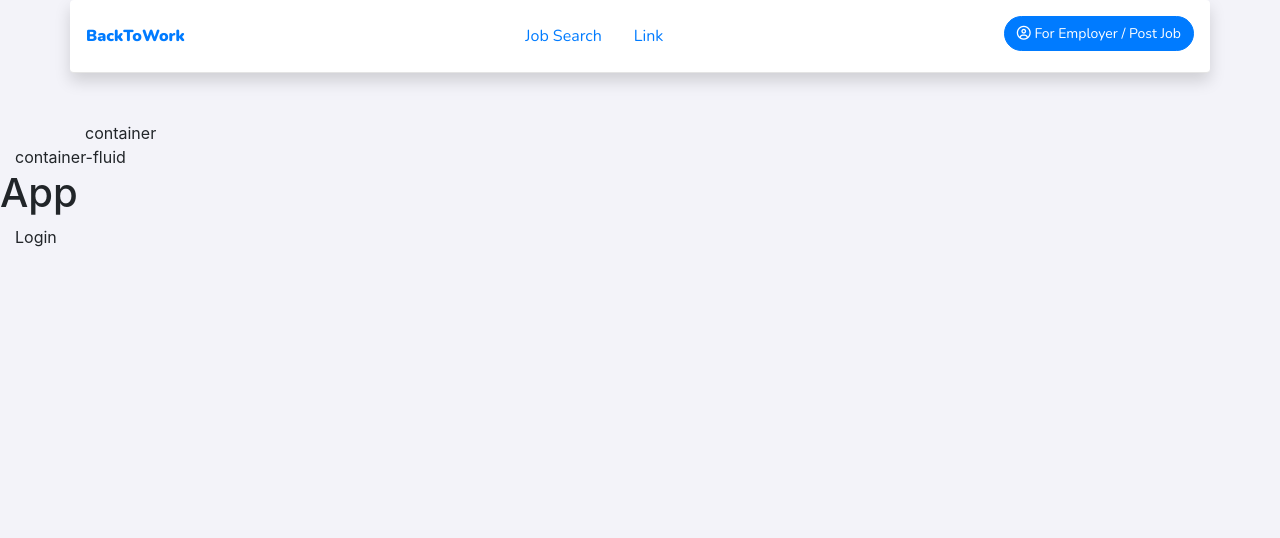
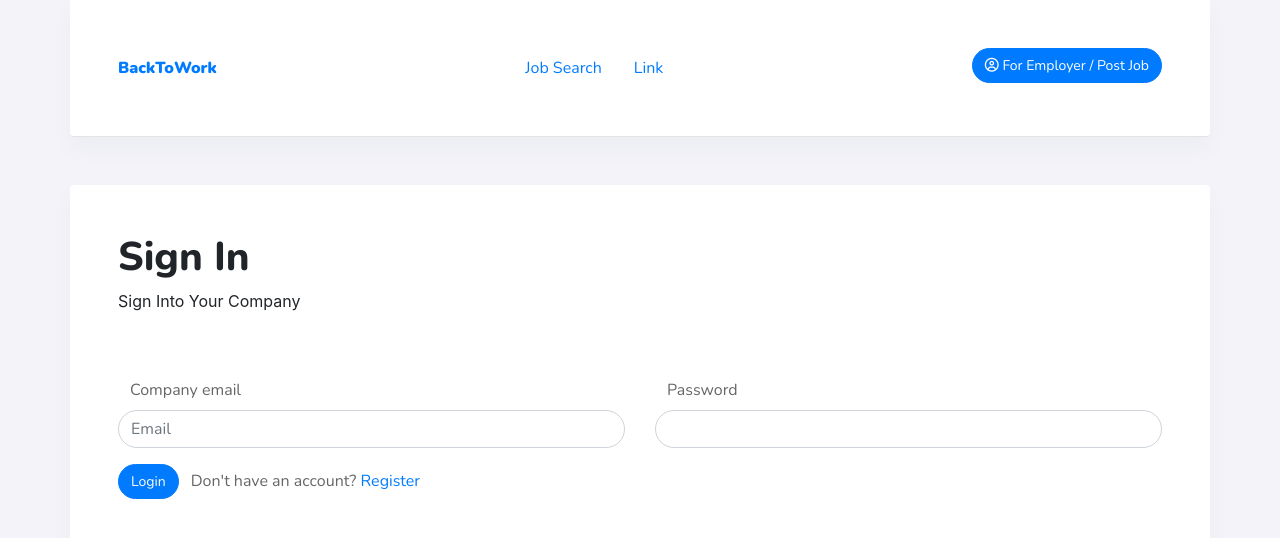
Before and after one commit to DmytroLypovetskiy/BackToWork, a React (Create React App) app in the folder client/: page /login in a window 1280 px wide. Shown: the top 538 px of the page. Built offline with nearby package versions, Linux system fonts and the light colour scheme; a web font is replaced by a local one.

Commit message:
Created Register and Login Components

```diff
--- a/client/src/App.js
+++ b/client/src/App.js
@@ -9,14 +9,6 @@ import { Login, Register } from './components/auth';
 const App = () => (
   <BrowserRouter>
     <Header />
-    <div className="container">
-      container
-    </div>
-    <div className="container-fluid">
-      container-fluid
-    </div>
-
-    <h1>App</h1>
     <Route exact path='/' component={Landing} />
     <section className="container-fluid">
       <Switch>
--- a/client/src/App.scss
+++ b/client/src/App.scss
@@ -3,3 +3,27 @@
 body {
   background-color: #f3f3f9;
 }
+
+h1,
+label,
+.btn,
+.form-control {
+  font-family: 'Nunito', sans-serif;
+}
+
+h1 {
+  font-weight: 800;
+}
+
+label {
+  color: #666;
+  padding-left: 0.75rem;
+}
+
+.btn {
+  font-size: .875rem;
+}
+
+.shadow {
+  box-shadow: 0 0.75rem 1.5rem rgba(20, 40, 60, .03) !important;
+}
--- a/client/src/components/auth/Login.js
+++ b/client/src/components/auth/Login.js
@@ -1,11 +1,57 @@
-import React from 'react'
+import React from 'react';
+import { Link } from 'react-router-dom';
+import axios from 'axios';
 
 export default class Login extends React.Component {
+  constructor() {
+    super();
+
+    this.state = {
+      email: '',
+      password: ''
+    }
+  }
+
+  setFieldToState(e) {
+    this.setState({[e.target.name]: e.target.value})
+  }
+
+  async onSubmit(e) {
+    const { email, password } = this.state;
+
+    e.preventDefault();
+
+    console.log('Success');
+  }
+
   render() {
+    const { name, email, password, password2 } = this.state;
+
     return (
-      <div>
-        Login
-      </div>
+      <section className="container shadow p-5 mb-5 bg-white rounded">
+        <h1>Sign In</h1>
+        <p>Sign Into Your Company</p>
+        <form onSubmit={ (e)=> this.onSubmit(e) } className="pt-5">
+          <div className="row">
+            <div className="form-group col-md-6">
+              <label htmlFor="formGroupExa mpleInput">Company email</label>
+              <input type="email" className="form-control rounded-pill" name="email"
+                value={email}
+                onChange={(e) => this.setFieldToState(e)}
+                placeholder="Email" required />
+            </div>
+            <div className="form-group col-md-6">
+              <label htmlFor="inputPassword">Password</label>
+              <input type="password" className="form-control rounded-pill" name="password"
+                value={password}
+                onChange={(e) => this.setFieldToState(e)}
+                id="inputPassword" required />
+            </div>
+          </div>
+          <button type="submit" className="btn btn-primary rounded-pill">Login</button>
+          <label>Don't have an account? <Link to="/register">Register</Link></label>
+        </form>
+      </section>
     )
   }
 }
--- a/client/src/components/auth/Register.js
+++ b/client/src/components/auth/Register.js
@@ -1,4 +1,6 @@
-import React, { useState } from 'react';
+import React from 'react';
+import { Link } from 'react-router-dom';
+import axios from 'axios';
 
 export default class Register extends React.Component {
   constructor() {
@@ -16,7 +18,7 @@ export default class Register extends React.Component {
     this.setState({[e.target.name]: e.target.value})
   }
 
-  registerCompany(e) {
+  async onSubmit(e) {
     const { name, email, password, password2 } = this.state;
 
     e.preventDefault();
@@ -24,7 +26,29 @@ export default class Register extends React.Component {
     if(password !== password2) {
       console.log('Passwords do not match');
     } else {
+      console.log('Success');
+      /*
       console.log(this.state);
+      const newCompany = {
+        name,
+        email,
+        password
+      }
+
+      try {
+        const config = {
+          headers: {
+            'Content-Type': 'application/json'
+          }
+        }
+        const body = JSON.stringify(newCompany);
+        const res = await axios.post('/api/companies', body, config);
+        console.log(res.data);
+
+      } catch(err) {
+        console.err(err.response.data);
+      }
+      */
     }
   }
 
@@ -32,19 +56,21 @@ export default class Register extends React.Component {
     const { name, email, password, password2 } = this.state;
 
     return (
-      <section className="container">
-        <form onSubmit={ (e)=> this.registerCompany(e) }>
+      <section className="container shadow p-5 mb-5 bg-white rounded">
+        <h1>Sign Up</h1>
+        <p>Register Your Company</p>
+        <form onSubmit={ (e)=> this.onSubmit(e) } className="pt-5">
           <div className="row">
             <div className="form-group col-md-6">
               <label htmlFor="formGroupExampleInput">Company name</label>
-              <input type="text" className="form-control" name="name"
+              <input type="text" className="form-control rounded-pill" name="name"
                 value={name}
                 onChange={(e) => this.setFieldToState(e)}
                 placeholder="Company name" required />
             </div>
             <div className="form-group col-md-6">
               <label htmlFor="formGroupExa mpleInput">Company email</label>
-              <input type="email" className="form-control" name="email"
+              <input type="email" className="form-control rounded-pill" name="email"
                 value={email}
                 onChange={(e) => this.setFieldToState(e)}
                 placeholder="Email" required />
@@ -53,20 +79,21 @@ export default class Register extends React.Component {
           <div className="row">
             <div className="form-group col-md-6">
               <label htmlFor="inputPassword">Password</label>
-              <input type="password" className="form-control" name="password"
+              <input type="password" className="form-control rounded-pill" name="password"
                 value={password}
                 onChange={(e) => this.setFieldToState(e)}
                 id="inputPassword" required />
             </div>
             <div className="form-group col-md-6">
               <label htmlFor="inputPassword2">Confirm Password</label>
-              <input type="password" className="form-control" name="password2"
+              <input type="password" className="form-control rounded-pill" name="password2"
                 value={password2}
                 onChange={(e) => this.setFieldToState(e)}
                 id="inputPassword2" required />
             </div>
           </div>
-          <button type="submit" className="btn btn-primary">Register</button>
+          <button type="submit" className="btn btn-primary rounded-pill">Register</button>
+          <label>Already have an account? <Link to="/login">Sign In</Link></label>
         </form>
       </section>
     )
--- a/client/src/components/layout/Header/Header.js
+++ b/client/src/components/layout/Header/Header.js
@@ -6,7 +6,7 @@ import { Navbar } from './../index';
 export default class Header extends React.Component {
   render() {
     return (
-      <header className="container justify-content-between shadow p-3 mb-5 bg-white rounded">
+      <header className="container justify-content-between shadow p-5 mb-5 bg-white rounded-bottom">
         <div id="logo">
           <a href="/">BackToWork</a>
         </div>
--- a/client/src/components/layout/Header/header.scss
+++ b/client/src/components/layout/Header/header.scss
@@ -18,10 +18,6 @@ header {
     .active {}
   }
 
-  #auth {
-    .btn {
-      font-size: .875rem;
-    }
-  }
+  #auth {}
 
 }
--- a/client/src/components/layout/index.js
+++ b/client/src/components/layout/index.js
@@ -1,4 +1,3 @@
-import React from 'react'
 import Header from './Header/Header';
 import Navbar from './Navbar';
 import Landing from './Landing';
```
